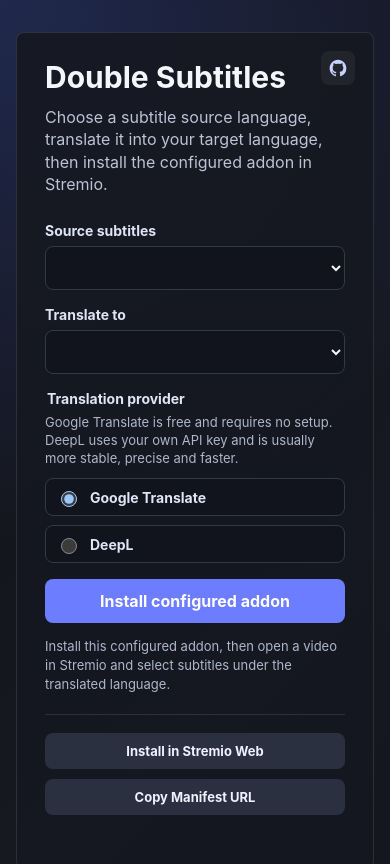
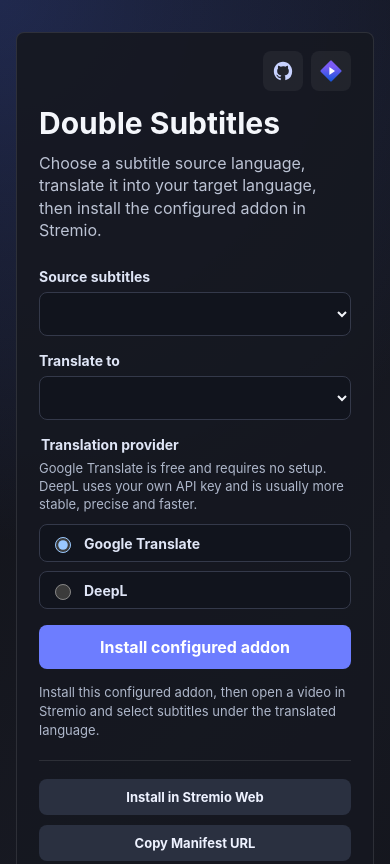
Before and after one commit to thuannttm-dev/stremio-One-subtitles, a website: page web/index.html in a window 390 px wide. Shown: the top 864 px of the page. Drawn offline with Linux system fonts and the light colour scheme; files that its build step writes are made by us from their sources; files whose address does not match are found by name.

Commit message:
add stremio-addons link

```diff
--- a/lib/rate-limit.js
+++ b/lib/rate-limit.js
@@ -15,7 +15,7 @@ function createRateLimiters() {
     const subtitleLimiter = createLimiter({
         prefix: "SUBTITLE_RATE_LIMIT",
         defaultLimit: DEFAULT_SUBTITLE_REQUEST_LIMIT,
-        message: "Too many subtitle requests. Try again later.",
+        message: "`Too many` subtitle requests. Try again later.",
     });
 
     return {
@@ -55,7 +55,7 @@ function isSubtitleWorkPath(path) {
 }
 
 function isRateLimitDisabled() {
-    return ["0", "false", "off"].includes(String(process.env.RATE_LIMIT_ENABLED || "true").toLowerCase());
+    return process.env.NODE_ENV !== "production";
 }
 
 function readPositiveInteger(name, fallback) {
--- a/package.json
+++ b/package.json
@@ -5,9 +5,9 @@
 	"scripts": {
 		"format": "prettier --write .",
 		"format:check": "prettier --check .",
-		"lint": "eslint .",
+		"lint": "eslint . --fix",
 		"prepare": "husky || true",
-		"start": "node server.js",
+		"start": "node --watch --watch-path=server.js --watch-path=addon.js --watch-path=subtitle-service.js --watch-path=lib --watch-path=web server.js",
 		"test": "mocha"
 	},
 	"dependencies": {
--- a/server.js
+++ b/server.js
@@ -243,10 +243,10 @@ if (require.main === module) {
     const port = Number(process.env.PORT || 53100);
     const host = getListenHost();
     const server = createApp().listen(port, host, () => {
-        const manifestUrl = `${getDisplayBaseUrl(server.address().port)}/manifest.json`;
+        const baseUrl = getDisplayBaseUrl(server.address().port);
         logger.info("server started", {
             host,
-            manifestUrl,
+            baseUrl: baseUrl,
             port: server.address().port,
         });
     });
--- a/web/index.html
+++ b/web/index.html
@@ -16,6 +16,7 @@
         <main class="shell">
             <div class="layout">
                 <section class="panel">
+                    <div class="header-links">
                         <a
                             class="github-link"
                             href="https://github.com/awerks/stremio-double-subtitles"
@@ -30,6 +31,52 @@
                                 />
                             </svg>
                         </a>
+                        <a
+                            class="stremio-addons-link"
+                            href="https://stremio-addons.net/addons/double-subtitles"
+                            target="_blank"
+                            rel="noreferrer"
+                            aria-label="View on Stremio Addons"
+                            title="View on Stremio Addons"
+                        >
+                            <svg
+                                xmlns="http://www.w3.org/2000/svg"
+                                viewBox="0 0 124.926 124.927"
+                                aria-hidden="true"
+                                focusable="false"
+                            >
+                                <defs>
+                                    <linearGradient
+                                        id="a"
+                                        x1="1"
+                                        x2=".296"
+                                        y1="1"
+                                        y2=".296"
+                                        gradientUnits="objectBoundingBox"
+                                    >
+                                        <stop offset="0" stop-color="#1155d9" />
+                                        <stop offset="1" stop-color="#7b5bf5" />
+                                    </linearGradient>
+                                </defs>
+                                <g data-name="Group 2115" transform="translate(.001)">
+                                    <rect
+                                        width="88.336"
+                                        height="88.336"
+                                        fill="url(#a)"
+                                        data-name="Rectangle 1065"
+                                        rx="6"
+                                        transform="rotate(45 31.231 75.4)"
+                                    />
+                                    <path
+                                        fill="#fff"
+                                        d="M83.389 61.658a1 1 0 0 1 0 1.611L54.75 84.334a1 1 0 0 1-1.592-.806V41.399a1 1 0 0 1 1.592-.806Z"
+                                        data-name="Polygon 20"
+                                    />
+                                </g>
+                            </svg>
+                        </a>
+                    </div>
+
                     <header>
                         <h1>Double Subtitles</h1>
                         <p class="summary">
--- a/web/styles.css
+++ b/web/styles.css
@@ -49,10 +49,25 @@ body {
     background: rgba(22, 24, 33, 0.92);
 }
 
-.github-link {
+.header-links {
     position: absolute;
     top: 18px;
     right: 18px;
+    display: flex;
+    justify-content: flex-end;
+    align-items: center;
+    gap: 8px;
+}
+
+.github-link svg,
+.stremio-addons-link svg {
+    display: block;
+    width: 20px;
+    height: 20px;
+}
+
+.github-link,
+.stremio-addons-link {
     display: grid;
     place-items: center;
     width: 34px;
@@ -65,14 +80,19 @@ body {
         color 120ms ease;
 }
 
-.github-link:hover {
+.github-link:hover,
+.stremio-addons-link:hover {
     color: #ffffff;
     background: rgba(255, 255, 255, 0.1);
 }
 
+.github-link:focus-visible,
+.stremio-addons-link:focus-visible {
+    outline: 2px solid #c8d2ff;
+    outline-offset: 3px;
+}
+
 .github-link svg {
-    width: 20px;
-    height: 20px;
     fill: currentColor;
 }
 
@@ -308,6 +328,28 @@ button:hover {
 }
 
 @media (max-width: 480px) {
+    .panel {
+        padding: 22px;
+    }
+
+    .header-links {
+        position: static;
+        margin-top: -4px;
+        margin-bottom: 16px;
+    }
+
+    .github-link,
+    .stremio-addons-link {
+        width: 40px;
+        height: 40px;
+    }
+
+    .github-link svg,
+    .stremio-addons-link svg {
+        width: 22px;
+        height: 22px;
+    }
+
     .manifest-row,
     .screenshot-card-small {
         grid-template-columns: 1fr;
```
Also changed, not shown: test/subtitle-addon.js (+2 -5 lines), 3 other files. Lines whose indentation alone changed are shown as unchanged.
